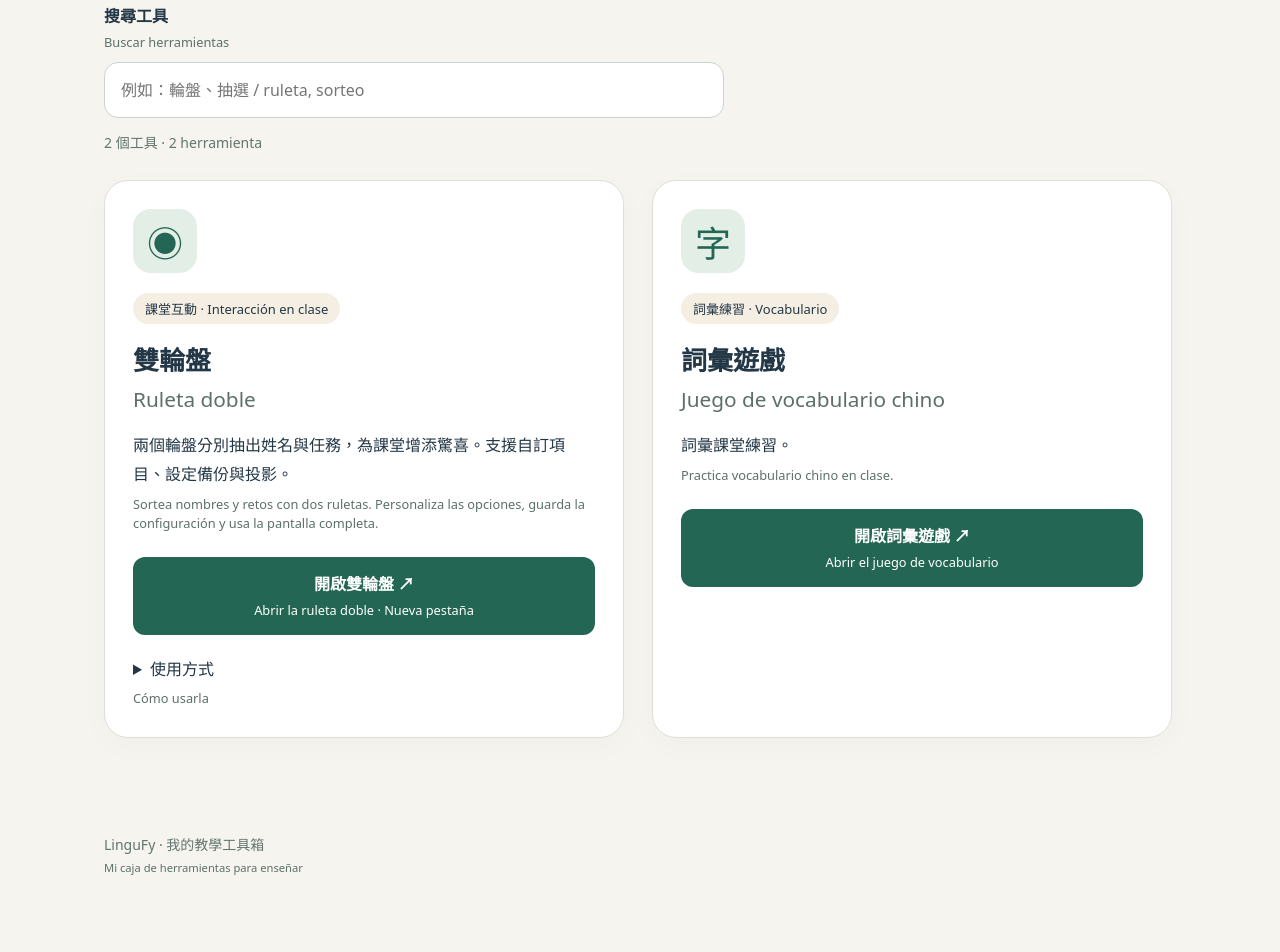
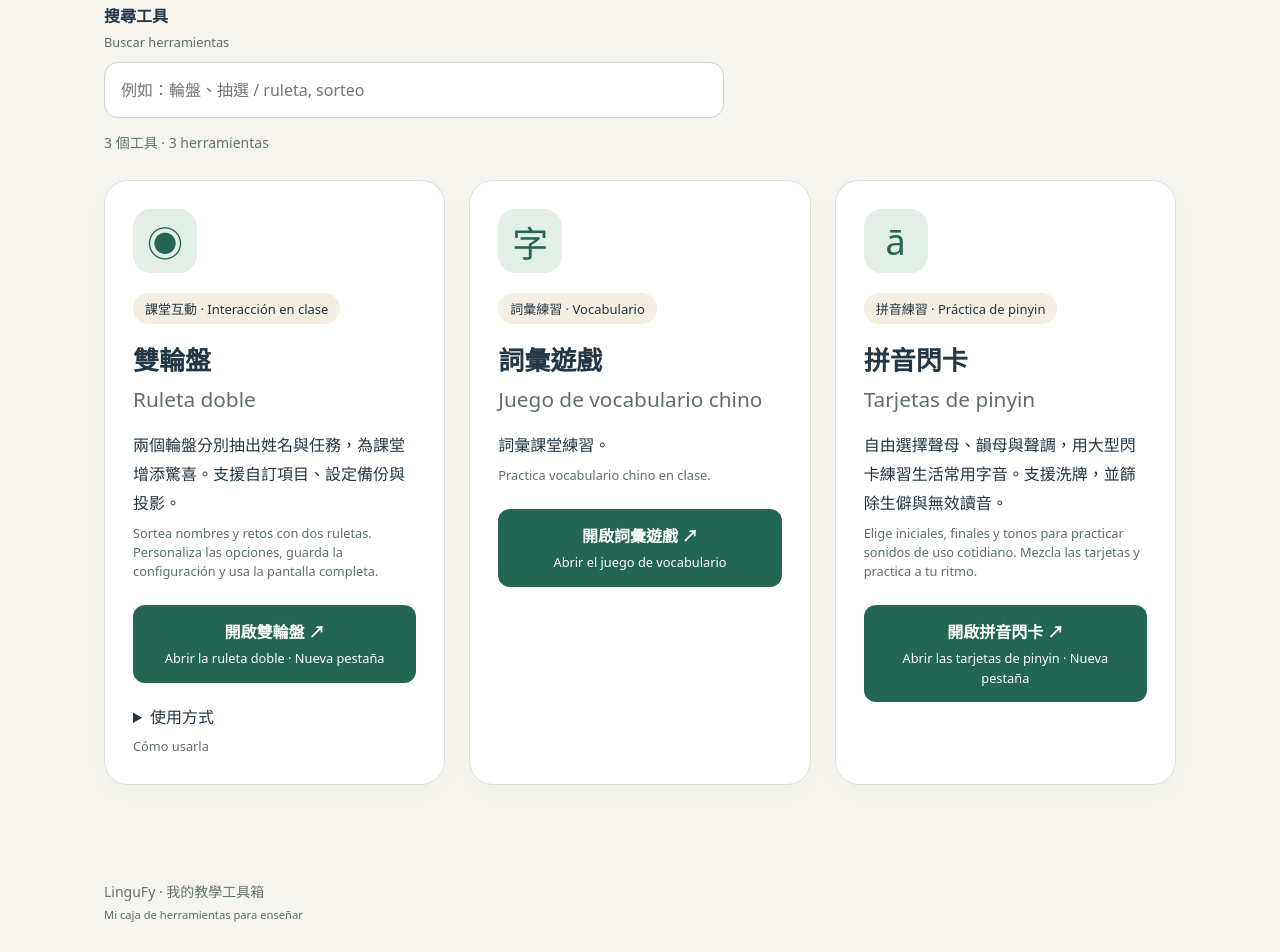
Before and after one commit to lingufy/teaching-toolbox, a plain HTML site: page index.html in a window 1280 px wide. Shown: the part 410-1362 px from the top of the page. Before the commit the page ends 1314 px from the top, so only its background shows below. Drawn offline with Linux system fonts and the light colour scheme.

Commit message:
Add files via upload

```diff
--- a/index.html
+++ b/index.html
@@ -16,7 +16,7 @@
 <p class="intro">收藏這個頁面，上課時一鍵開啟需要的工具。<span lang="es" class="es">Guarda esta página en tus favoritos y abre las herramientas que necesites para tu clase.</span></p>
 <label for="search">搜尋工具<span lang="es" class="es">Buscar herramientas</span></label>
 <input id="search" type="search" placeholder="例如：輪盤、抽選 / ruleta, sorteo" autocomplete="off">
-<div id="count" class="count" role="status">2 個工具 · 2 herramienta</div>
+<div id="count" class="count" role="status">3 個工具 · 3 herramientas</div>
 <div class="grid">
 <article class="card" data-search="雙輪盤 輪盤 抽選 抽籤 姓名 任務 課堂互動 ruleta doble sorteo nombres retos actividades">
 <div class="icon" aria-hidden="true">◉</div>
@@ -44,7 +44,15 @@
     開啟詞彙遊戲 ↗
     <span lang="es" class="es">Abrir el juego de vocabulario</span>
   </a>
-</article></div>
+</article>
+<article class="card" data-search="拼音 閃卡 闪卡 普通話 漢語 声母 韵母 聲母 韻母 聲調 发音 發音 pinyin tarjetas flashcards tonos iniciales finales pronunciación mandarín">
+<div class="icon" aria-hidden="true">ā</div>
+<div class="category">拼音練習 · <span lang="es">Práctica de pinyin</span></div>
+<h2>拼音閃卡<span lang="es" class="es">Tarjetas de pinyin</span></h2>
+<p>自由選擇聲母、韻母與聲調，用大型閃卡練習生活常用字音。支援洗牌，並篩除生僻與無效讀音。<span lang="es" class="es">Elige iniciales, finales y tonos para practicar sonidos de uso cotidiano. Mezcla las tarjetas y practica a tu ritmo.</span></p>
+<a class="open" href="https://lingufy.github.io/pinyin-ton-flashcard/" target="_blank" rel="noopener noreferrer">開啟拼音閃卡 ↗<span lang="es" class="es">Abrir las tarjetas de pinyin · Nueva pestaña</span></a>
+</article>
+</div>
 <p id="empty" hidden>找不到符合的工具，請換個關鍵字。<span lang="es" class="es">No se encontraron herramientas. Prueba otra palabra.</span></p>
 </main>
 <footer>LinguFy · 我的教學工具箱<span lang="es" class="es">Mi caja de herramientas para enseñar</span></footer>
```
